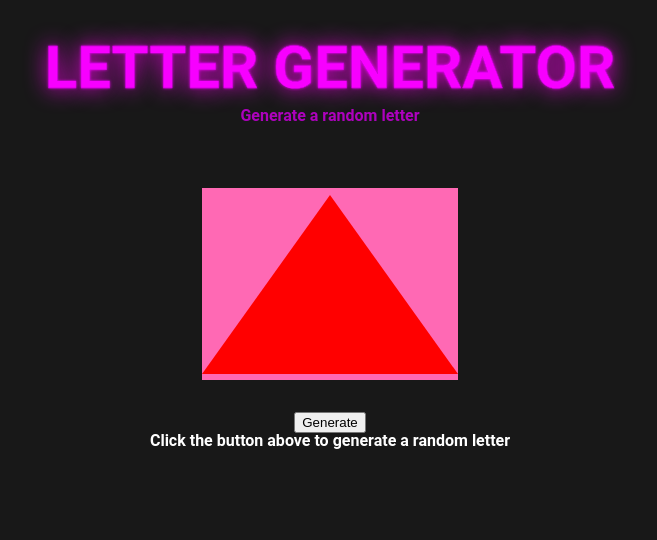
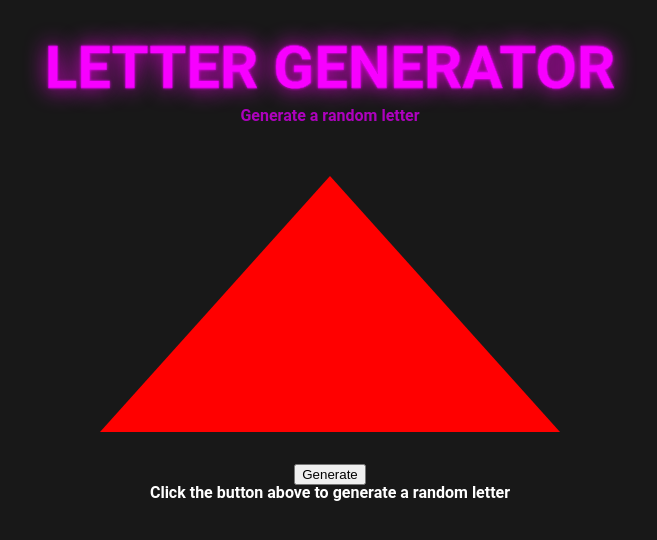
Before and after one commit to TylrPopcorn/Random-Letter-Generator, a React (Create React App) app: page / in a window 1280 px wide. Shown: the top 540 px of the page, without its empty margins (310-967 px from the left). Built offline with nearby package versions, Linux system fonts and the light colour scheme.

Commit message:
Working on

```diff
--- a/styles/styles.css
+++ b/styles/styles.css
@@ -105,12 +105,12 @@ body {
 }
 /*-------------------------- LETTER SQUARE ---------------------------*/
 .LetterArea {
-  margin-top: 10%;
+  margin-top: 8%;
   margin-bottom: 5%;
-  height: 15vw;
-  width: 40%;
+  height: 20vw;
+  width: 80%;
 
-  background-color: hotpink;
+  /* background-color: hotpink; */
   /* background-color: black; */ /*for testing purposes*/
 
   display: flex;
@@ -124,7 +124,7 @@ body {
   transform: translateX(-50%);
   width: 0;
   height: 0;
-  border-left: 10vw solid transparent;
-  border-right: 10vw solid transparent;
-  border-bottom: 14vw solid red;
+  border-left: 18vw solid transparent;
+  border-right: 18vw solid transparent;
+  border-bottom: 20vw solid red;
 }
```
